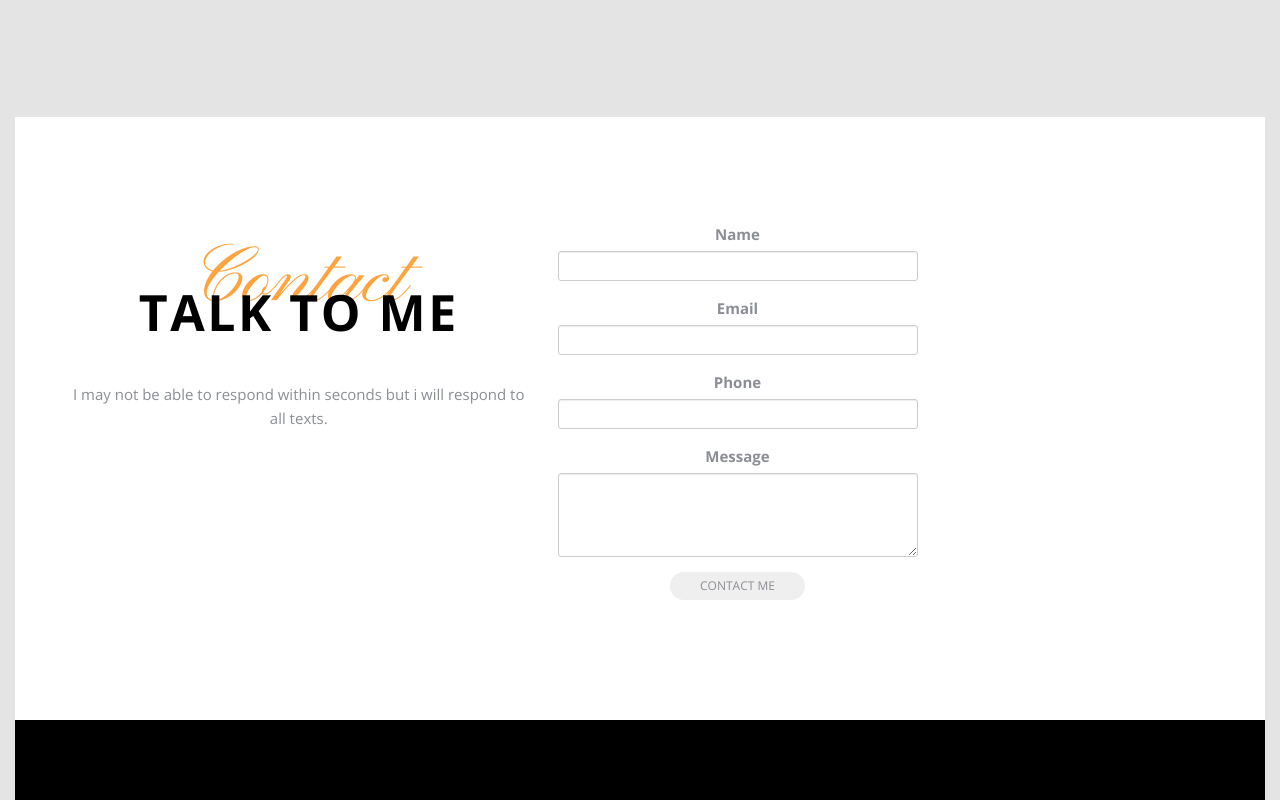
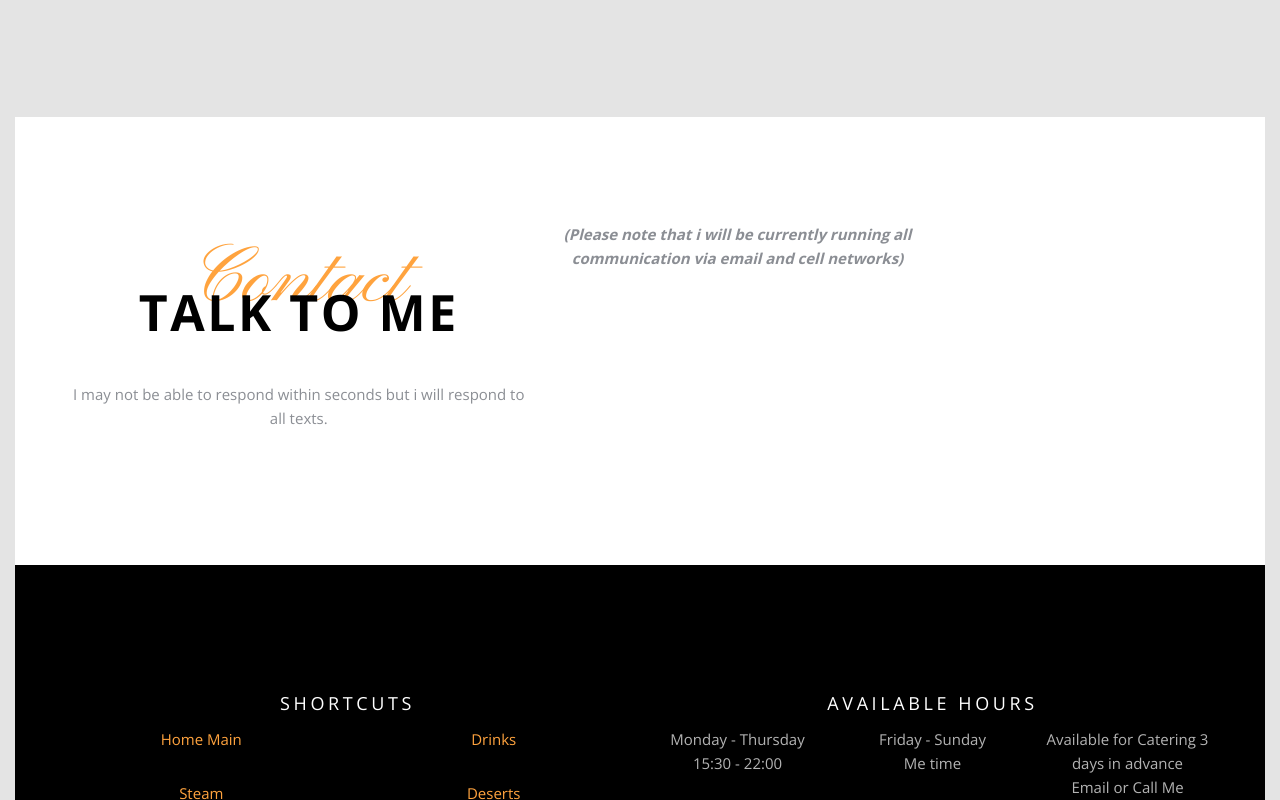
Before and after one commit to Thezus/dis-kitchen, a website: page Culinary_Arts-main.html in a window 1280 px wide. Shown: the part 4543-5343 px from the top of the page. Drawn offline with nearby package versions, Linux system fonts and the light colour scheme; files whose address does not match are found by name.

Commit message:
Update Culinary_Arts-main.html

```diff
--- a/Culinary_Arts-main.html
+++ b/Culinary_Arts-main.html
@@ -358,26 +358,7 @@
                 <div data-form-alert="true">
                     <div hidden="" data-form-alert-success="true">I highly appreciate your input, Thank you</div>
                 </div>
-                <form action="" method="post" data-form-title="MESSAGE">
-                    <input type="hidden" value="7Dy0L+H21ctx0LYEk4zPuMf3GrU/akJhIsQWizNJWWs5FUJPo3nIH1BnehiiSyz2VgApDFrS0Uacam5gppET+k3FHIwpiE0Y83R/NFOHZRYIU0521pWkA6ejZWMGOwEn" data-form-email="true">
-                    <div class="form-group">
-                        <label class="form-control-label" for="contacts4-1i-name">Name</label>
-                        <input type="text" class="form-control input-sm input-inverse" name="name" required="" data-form-field="Name" id="contacts4-1i-name">
-                    </div>
-                    <div class="form-group">
-                        <label class="form-control-label" for="contacts4-1i-email">Email</label>
-                        <input type="email" class="form-control input-sm input-inverse" name="email" required="" data-form-field="Email" id="contacts4-1i-email">
-                    </div>
-                    <div class="form-group">
-                        <label class="form-control-label" for="contacts4-1i-phone">Phone</label>
-                        <input type="tel" class="form-control input-sm input-inverse" name="phone" data-form-field="Phone" id="contacts4-1i-phone">
-                    </div>
-                    <div class="form-group">
-                        <label class="form-control-label" for="contacts4-1i-message">Message</label>
-                        <textarea class="form-control input-sm input-inverse" name="message" data-form-field="Message" rows="4" id="contacts4-1i-message"></textarea>
-                    </div>
-                    <div class="mbr-buttons mbr-buttons--right btn-inverse"><button type="submit" class="btn btn-sm btn-black">Contact me</button></div>
-                </form>
+<p><strong><em>(Please note that i will be currently running all communication via email and cell networks)</em></strong></p>
             </div>
         </div>
     </div>
```
